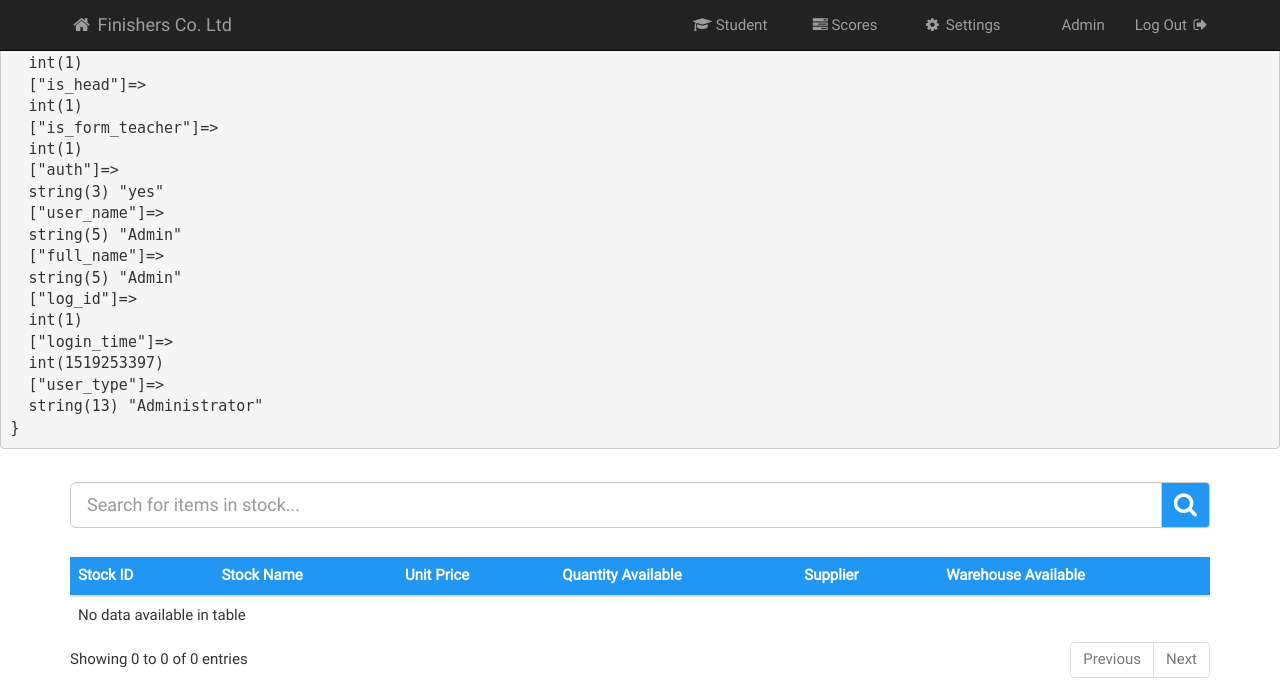
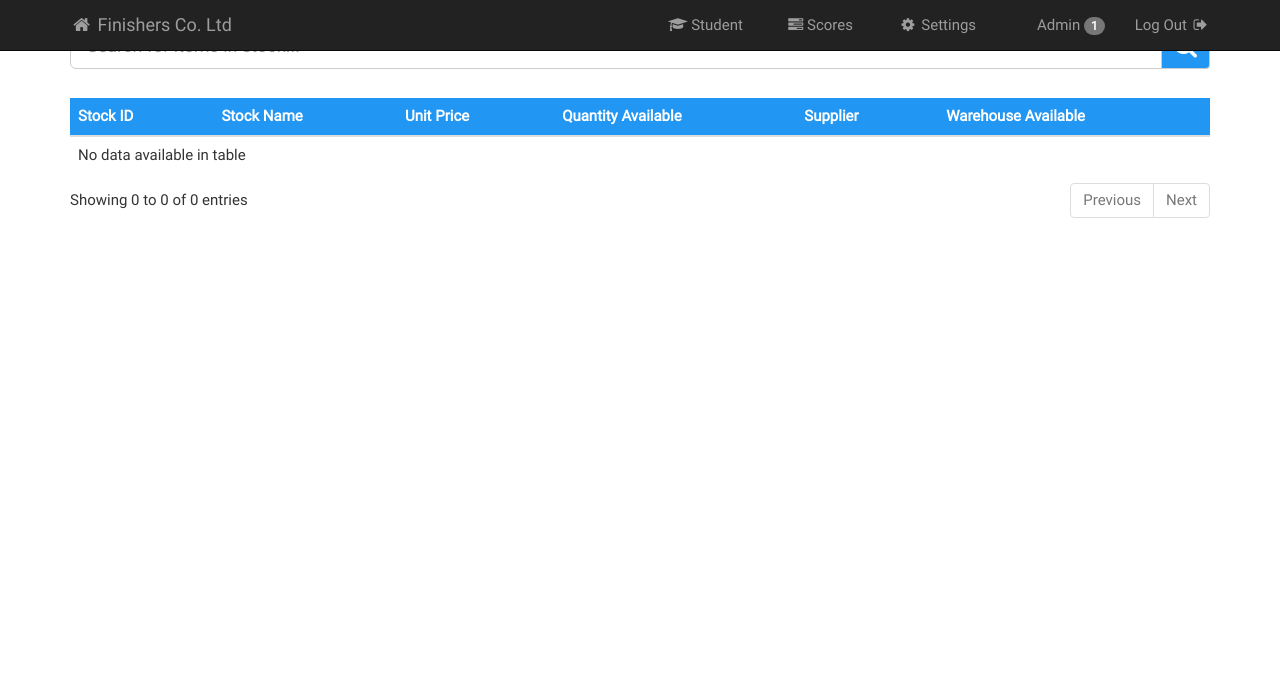
Before and after one commit to nanaakuffu/finishers, a PHP site: page / in a window 1280 px wide. Shown: the top 689 px of the page. Run offline with PHP 8.4, Linux system fonts and the light colour scheme; a user stored in the database is signed in; some libraries are stand-ins or nearby versions; some web fonts are replaced.

Commit message:
Added the badge functionality

```diff
--- a/index.php
+++ b/index.php
@@ -13,7 +13,7 @@
     $con = $db->connect_to_db();
     $total = 0;
 
-    echo "<pre>", var_dump($_SESSION), "</pre>";
+    // echo "<pre>", var_dump($_SESSION), "</pre>";
 ?>
     <br />
     <div class='container' style='margin-top:auto'>
--- a/public_functions.php
+++ b/public_functions.php
@@ -81,6 +81,7 @@
     {
       $up_2 = encrypt_data('2');
       $full_name = $_SESSION['full_name'];
+      $login_count = $_SESSION['login_count'];
       // $user_type = $_SESSION['user_type'];
       $user = encrypt_data($_SESSION['user_name']);
 
@@ -152,7 +153,10 @@
                         </ul>
                     </li>
                     <li>
-                        <a href='users_page.php?u_id={$user}&up_user={$up_2}'><span class='glyphicon glyphicon-user'></span> $full_name </a>
+                        <a href='users_page.php?u_id={$user}&up_user={$up_2}'>
+                            <span class='glyphicon glyphicon-user'></span> $full_name
+                            <span class='badge'>$login_count</span>
+                        </a>
                     </li>
                     <li>
                         <a href='logout.php'> Log Out <i class='fa fa-sign-out fa-fw'></i> </a>
```
Also changed, not shown: login.php (+13 -5 lines).
